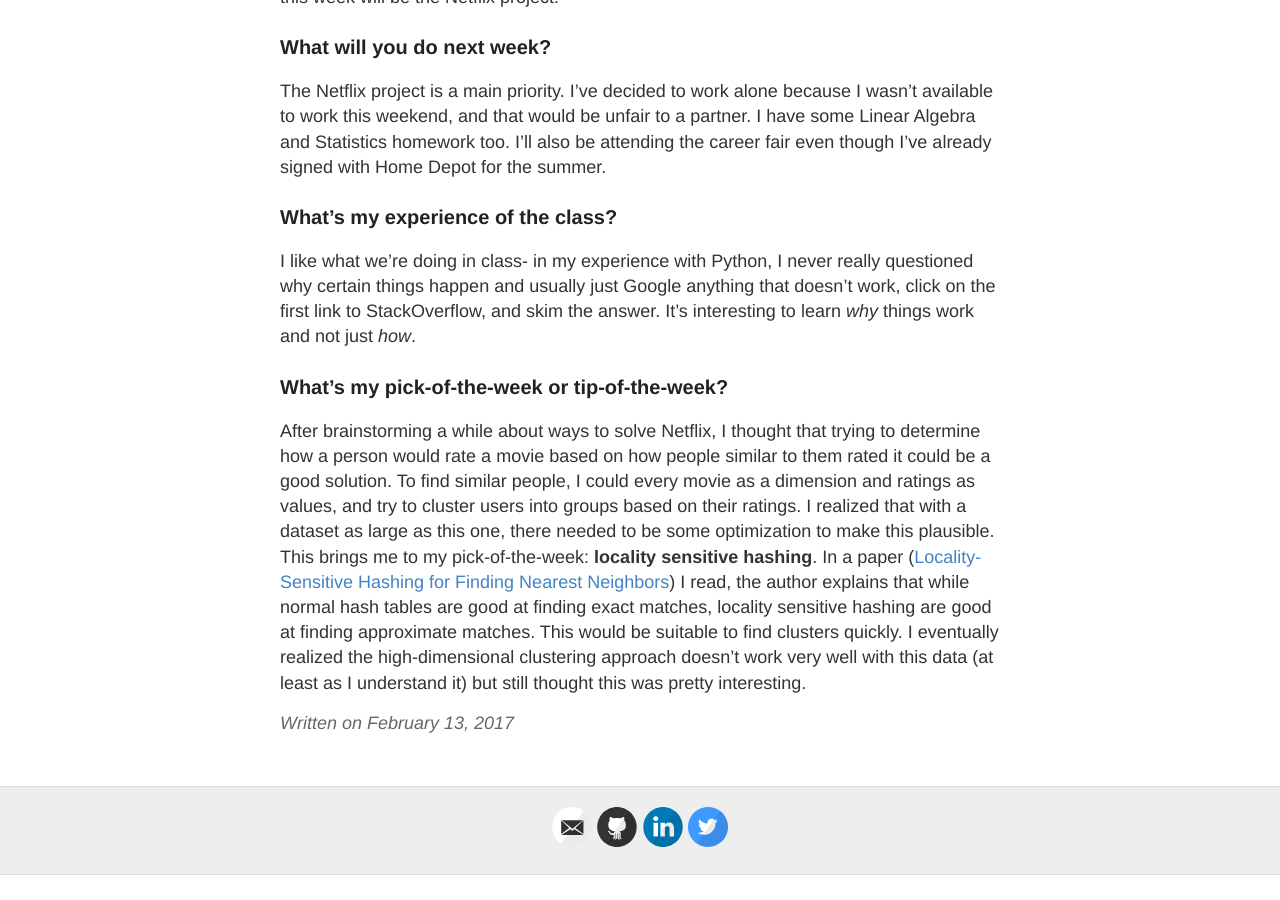
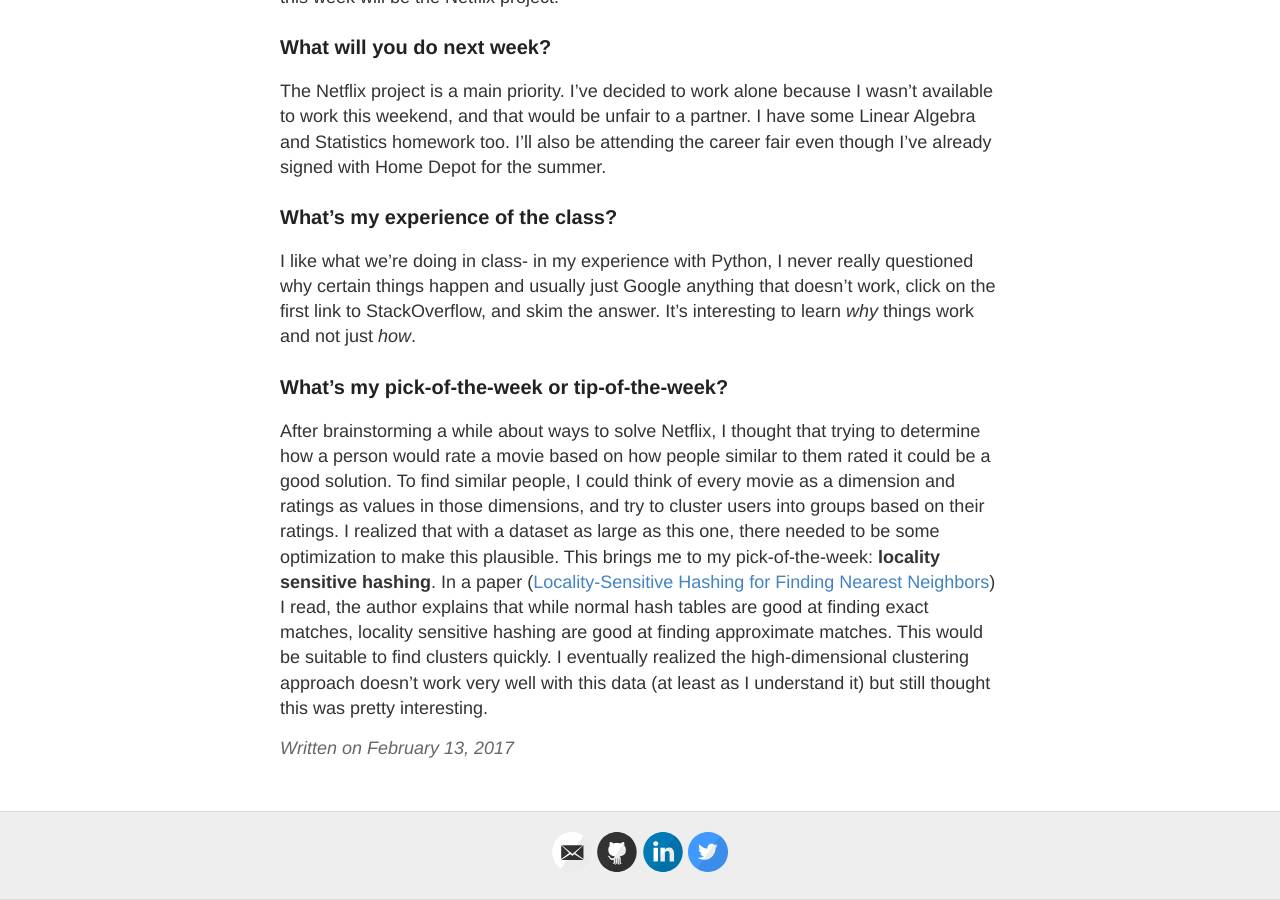
Before and after one commit to ig2s4tg/ig2s4tg.github.io, a Jekyll site: the page built from _posts/2017-2-13-post4.md, in a window 1280 px wide and 900 px high, scrolled down 721 px. Built offline with Jekyll 4.4.1, drawn with Linux system fonts in a browser that asks for light colours; before the commit the page ends 1596 px from its top, so only the background shows below that.

Commit message:
Fixed missing words

```diff
--- a/_posts/2017-2-13-post4.md
+++ b/_posts/2017-2-13-post4.md
@@ -16,5 +16,5 @@ The Netflix project is a main priority. I've decided to work alone because I was
 I like what we're doing in class- in my experience with Python, I never really questioned why certain things happen and usually just Google anything that doesn't work, click on the first link to StackOverflow, and skim the answer. It's interesting to learn *why* things work and not just *how*.
 
 ### What's my pick-of-the-week or tip-of-the-week?
-After brainstorming a while about ways to solve Netflix, I thought that trying to determine how a person would rate a movie based on how people similar to them rated it could be a good solution. To find similar people, I could every movie as a dimension and ratings as values, and try to cluster users into groups based on their ratings. I realized that with a dataset as large as this one, there needed to be some optimization to make this plausible. This brings me to my pick-of-the-week: **locality sensitive hashing**. In a paper ([Locality-Sensitive Hashing for Finding Nearest Neighbors](http://ieeexplore.ieee.org/document/4472264/)) I read, the author explains that while normal hash tables are good at finding exact matches, locality sensitive hashing are good at finding approximate matches. This would be suitable to find clusters quickly.
+After brainstorming a while about ways to solve Netflix, I thought that trying to determine how a person would rate a movie based on how people similar to them rated it could be a good solution. To find similar people, I could think of every movie as a dimension and ratings as values in those dimensions, and try to cluster users into groups based on their ratings. I realized that with a dataset as large as this one, there needed to be some optimization to make this plausible. This brings me to my pick-of-the-week: **locality sensitive hashing**. In a paper ([Locality-Sensitive Hashing for Finding Nearest Neighbors](http://ieeexplore.ieee.org/document/4472264/)) I read, the author explains that while normal hash tables are good at finding exact matches, locality sensitive hashing are good at finding approximate matches. This would be suitable to find clusters quickly.
 I eventually realized the high-dimensional clustering approach doesn't work very well with this data (at least as I understand it) but still thought this was pretty interesting.
```
